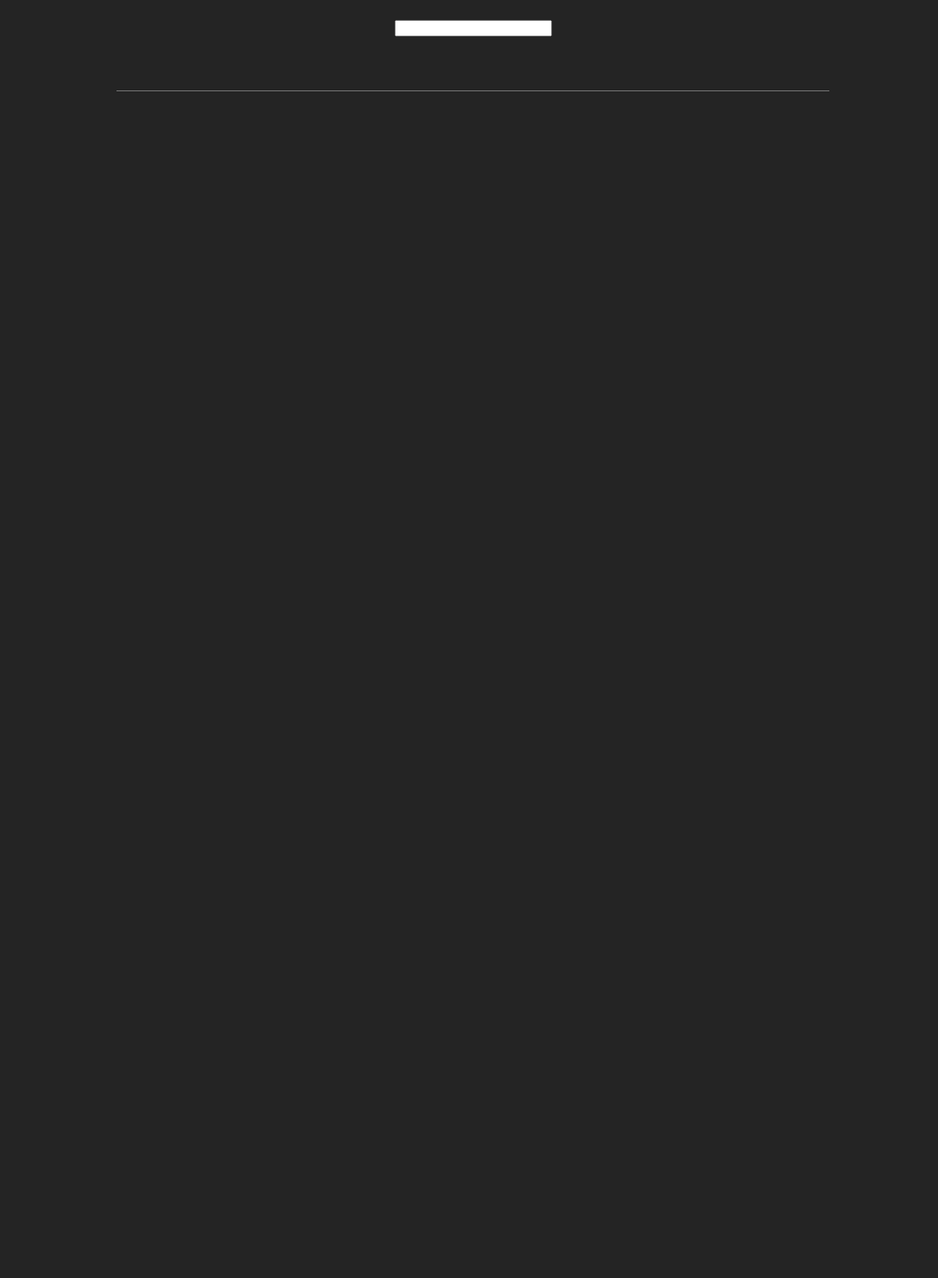
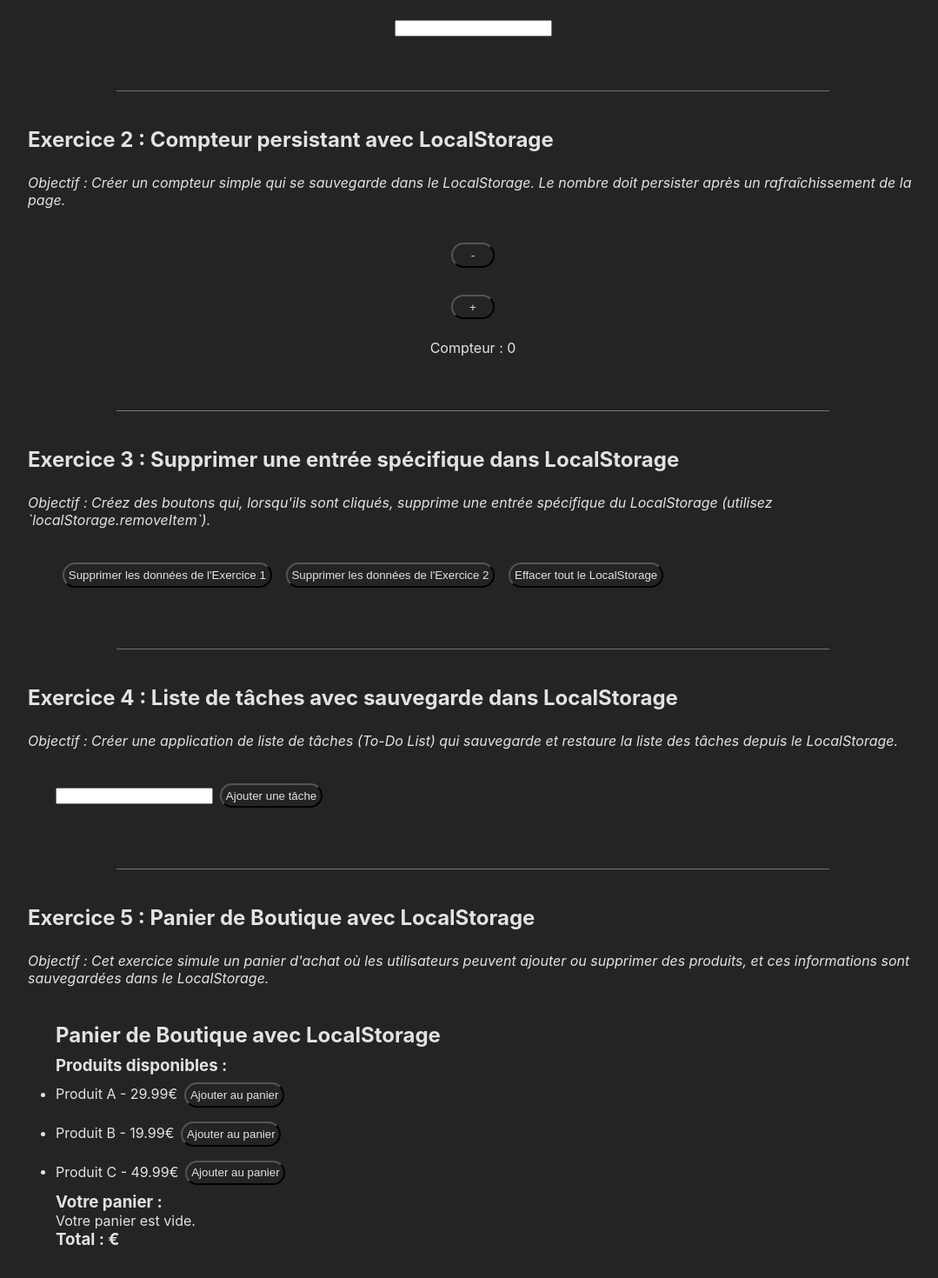
Before and after one commit to ThomasDziurdzi/LocalStorage-Practice, a React (Vite) app: page / in a window 1280 px wide. Shown: the part 844-2314 px from the top of the page at 87% size, without its empty margins (96-1175 px from the left). Before the commit the page ends 980 px from the top, so only its background shows below. Built offline with nearby package versions, Linux system fonts and the light colour scheme.

Commit message:
add Exercices 1 - 5

```diff
--- a/index.html
+++ b/index.html
@@ -2,7 +2,7 @@
 <html lang="en">
   <head>
     <meta charset="UTF-8" />
-    <link rel="icon" type="image/svg+xml" href="/vite.svg" />
+    <link rel="icon" type="image/svg+xml" href="/chikipi.png" />
     <meta name="viewport" content="width=device-width, initial-scale=1.0" />
     <title>LocalStorage Practice</title>
   </head>
--- a/src/App.jsx
+++ b/src/App.jsx
@@ -1,13 +1,19 @@
 import Exercice1 from "./components/Exercice1";
+import Exercice2 from "./components/Exercice2";
+import Exercice3 from "./components/Exercice3";
+import Exercice4 from "./components/Exercice4";
+import Exercice5 from "./components/Exercice5";
 import Introduction from "./components/Introduction";
 
-
 function App() {
-
   return (
     <>
-      <Introduction/>
-      <Exercice1/>
+      <Introduction />
+      <Exercice1 />
+      <Exercice2 />
+      <Exercice3 />
+      <Exercice4 />
+      <Exercice5 />
     </>
   );
 }
--- /dev/null
+++ b/src/components/Exercice2.jsx
@@ -0,0 +1,25 @@
+import Exercice from "./container/Exercice";
+
+export default function Exercice2() {
+  // 1. Créez une fonction qui récupère une valeur sauvegardée dans localStorage.
+  // 2. Utilisez `localStorage.getItem` pour récupérer cette valeur.
+  // 3. Affichez cette valeur.
+
+  return (
+    <Exercice>
+      <h2>Exercice 2 : Compteur persistant avec LocalStorage</h2>
+      <p className="instructions">
+        Objectif : Créer un compteur simple qui se sauvegarde dans le
+        LocalStorage. Le nombre doit persister après un rafraîchissement de la
+        page.
+      </p>
+      <div className="solution">
+        <div>
+          <button>-</button>
+          <button>+</button>
+          <p>Compteur : 0</p>
+        </div>
+      </div>
+    </Exercice>
+  );
+}
--- /dev/null
+++ b/src/components/Exercice3.jsx
@@ -0,0 +1,20 @@
+import Exercice from "./container/Exercice";
+
+export default function Exercice3() {
+  // Créez des boutons qui, lorsqu'ils sont cliqués, supprime une entrée spécifique du LocalStorage (utilisez `localStorage.removeItem`).
+
+  return (
+    <Exercice>
+      <h2>Exercice 3 : Supprimer une entrée spécifique dans LocalStorage</h2>
+      <p className="instructions">
+        Objectif : Créez des boutons qui, lorsqu'ils sont cliqués, supprime une
+        entrée spécifique du LocalStorage (utilisez `localStorage.removeItem`).
+      </p>
+      <div className="solution">
+        <button>Supprimer les données de l'Exercice 1</button>
+        <button>Supprimer les données de l'Exercice 2</button>
+        <button>Effacer tout le LocalStorage</button>
+      </div>
+    </Exercice>
+  );
+}
--- /dev/null
+++ b/src/components/Exercice4.jsx
@@ -0,0 +1,22 @@
+import Exercice from "./container/Exercice";
+
+export default function Exercice4() {
+  // 1. Utilisez `useState` pour stocker et gérer la liste des tâches.
+  // 2. À chaque ajout de tâche, sauvegardez la liste mise à jour dans le LocalStorage avec `localStorage.setItem`.
+  // 3. Utilisez `useEffect` pour récupérer la liste des tâches à partir du LocalStorage lors du chargement initial de la page avec `localStorage.getItem`.
+  // 4. Affichez les tâches récupérées
+
+  return (
+    <Exercice>
+      <h2>Exercice 4 : Liste de tâches avec sauvegarde dans LocalStorage</h2>
+      <p className="instructions">
+        Objectif : Créer une application de liste de tâches (To-Do List) qui
+        sauvegarde et restaure la liste des tâches depuis le LocalStorage.
+      </p>
+      <div className="solution">
+        <input type="text" />
+        <button>Ajouter une tâche</button>
+      </div>
+    </Exercice>
+  );
+}
--- /dev/null
+++ b/src/components/Exercice5.jsx
@@ -0,0 +1,75 @@
+import Exercice from "./container/Exercice";
+import { useState } from "react";
+
+export default function Exercice5() {
+  // 1. Utilisez `useEffect` pour récupérer le panier du localStorage lors du chargement de la page
+  // 2. Fonction pour ajouter un produit au panier
+  // 3. Fonction pour supprimer un produit du panier
+  // 4. Calculer le total du panier
+
+  const [cart, setCart] = useState([]);
+  const [products] = useState([
+    { id: 1, name: "Produit A", price: 29.99 },
+    { id: 2, name: "Produit B", price: 19.99 },
+    { id: 3, name: "Produit C", price: 49.99 },
+  ]);
+
+  return (
+    <Exercice>
+      <h2>Exercice 5 : Panier de Boutique avec LocalStorage</h2>
+      <p className="instructions">
+        Objectif : Cet exercice simule un panier d'achat où les utilisateurs
+        peuvent ajouter ou supprimer des produits, et ces informations sont
+        sauvegardées dans le LocalStorage.
+      </p>
+      <div className="solution">
+        <h2>Panier de Boutique avec LocalStorage</h2>
+
+        <h3>Produits disponibles :</h3>
+        <ul>
+          {products.map((product) => (
+            <li key={product.id}>
+              {product.name} - {product.price.toFixed(2)}€
+              <button>Ajouter au panier</button>
+            </li>
+          ))}
+        </ul>
+
+        <h3>Votre panier :</h3>
+        {cart.length > 0 ? (
+          <ul>
+            {cart.map((item) => (
+              <li key={item.id}>
+                {item.name} - {item.price.toFixed(2)}€<button>Retirer</button>
+              </li>
+            ))}
+          </ul>
+        ) : (
+          <p>Votre panier est vide.</p>
+        )}
+
+        <h3>Total : {}€</h3>
+      </div>
+    </Exercice>
+  );
+}
+
+
+// Explication des étapes :
+
+// State pour gérer les produits et le panier :
+
+    // Une liste fixe de produits est définie dans le state products.
+    // Un autre state cart est utilisé pour gérer les éléments du panier, initialisé à un tableau vide.
+
+// Récupération du panier avec useEffect :
+
+    // Lors du premier chargement du composant, useEffect est utilisé pour vérifier si un panier est déjà stocké dans le LocalStorage. Si c'est le cas, on le récupère et on met à jour le state cart.
+
+// Ajout au panier :
+
+    // Lorsque l'utilisateur clique sur "Ajouter au panier", le produit sélectionné est ajouté au state cart et la nouvelle version du panier est sauvegardée dans le LocalStorage.
+
+// Suppression du panier :
+
+    // Un produit peut être supprimé du panier en cliquant sur "Retirer". Le panier est alors mis à jour dans le state et dans le LocalStorage.
--- a/src/index.css
+++ b/src/index.css
@@ -21,9 +21,9 @@ button {
   color: var(--white);
   border-radius: 15px;
   background-color: #242424;
+  min-width: 50px;
   padding: 0.3rem;
   margin: 0.5rem;
-  aspect-ratio: 3/0.5;
 }
 
 a {
@@ -65,7 +65,7 @@ a {
   p {
     margin: 1rem 0;
 
-    &:nth-child(even){
+    &:nth-child(even) {
       margin: 1rem 2rem;
     }
   }
--- a/src/styles/container/Exercice.css
+++ b/src/styles/container/Exercice.css
@@ -8,7 +8,7 @@
 
   h1 {
     text-align: center;
-      font-size: clamp(2rem,3vw,5rem);
+    font-size: clamp(2rem, 3vw, 5rem);
     padding: 5% 0;
   }
 
@@ -28,9 +28,7 @@
     width: 80%;
     background: #747474;
   }
-
 }
-
 
 .solution {
   margin: 1rem 2rem;
@@ -45,6 +43,7 @@
       display: inline-flex;
       justify-content: center;
       align-content: center;
+      width: fit-content;
     }
   }
 
```
Also changed, not shown: src/components/Exercice1.jsx (+9 -7 lines), src/components/Introduction.jsx (+28 -6 lines), public/chikipi.png (added), src/components/container/Exercice.jsx (line endings or trailing spaces). Lines whose indentation alone changed are shown as unchanged.
